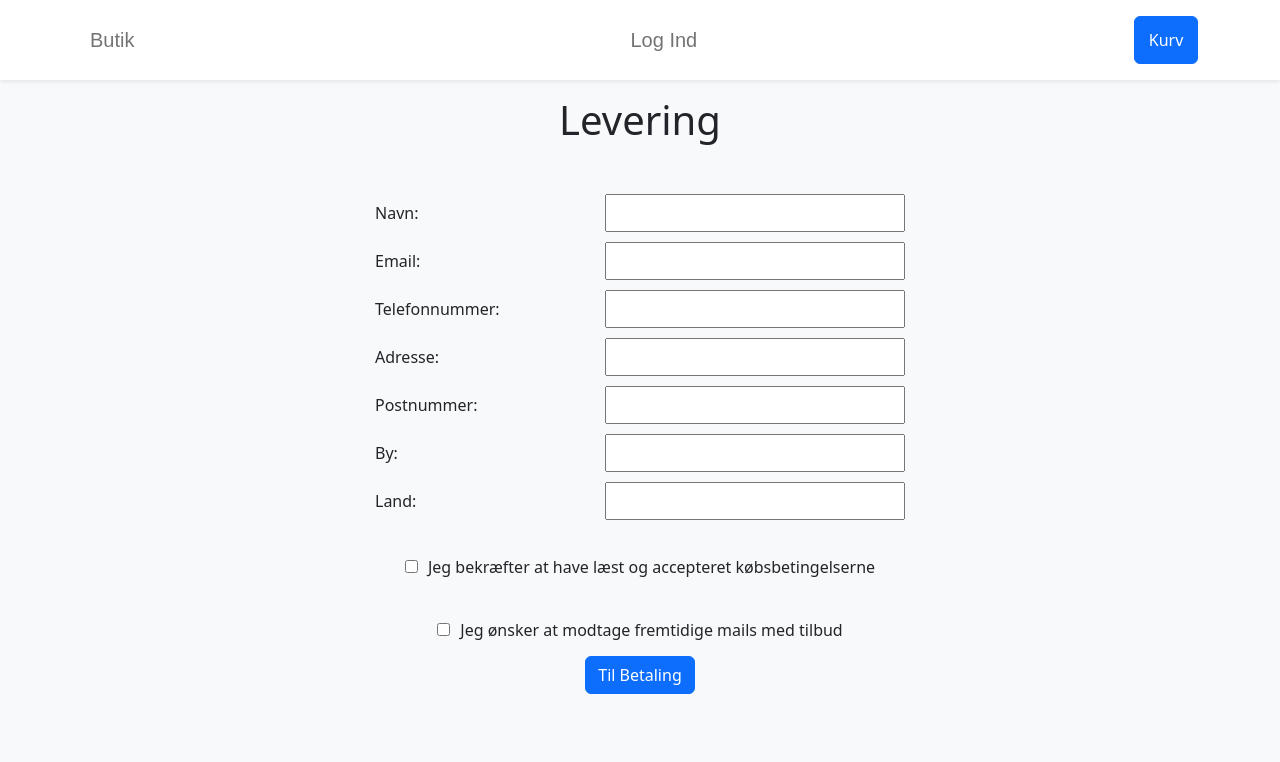
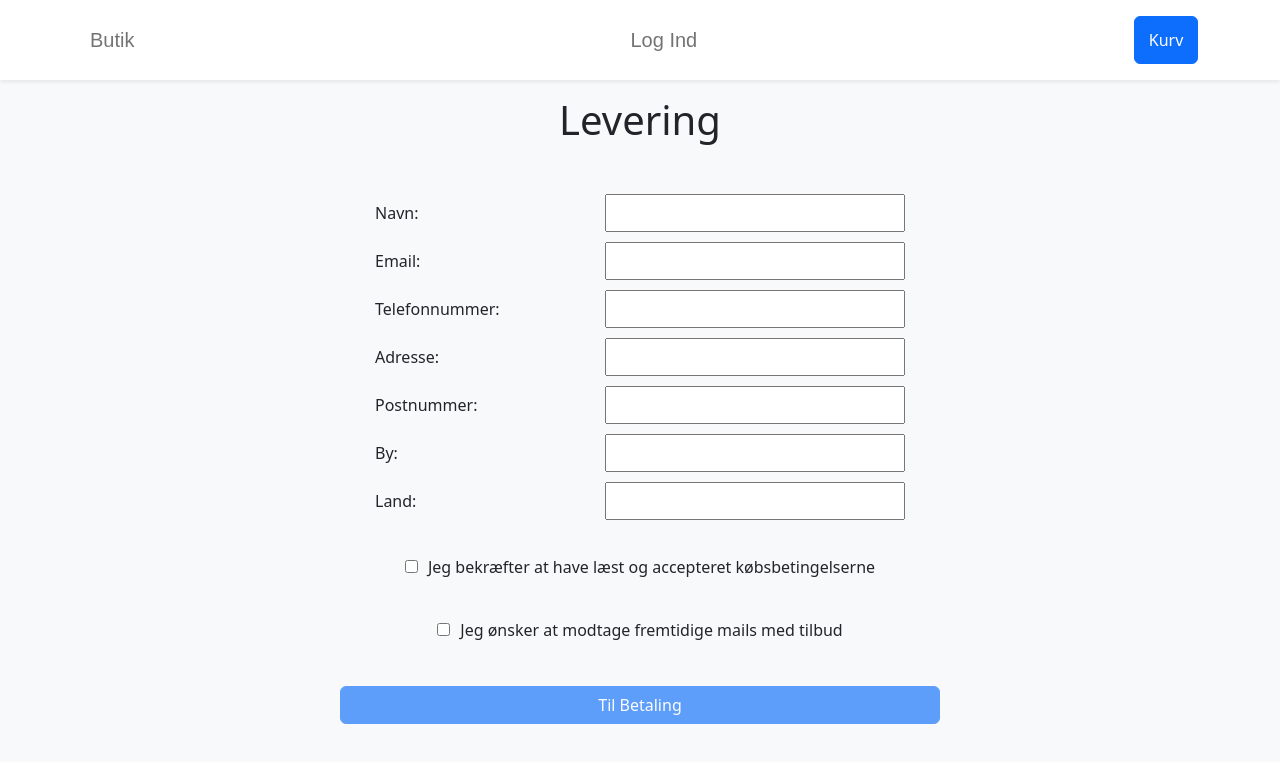
Before and after one commit to oska0281/frontendprojektgruppe7, a React (Vite) app: page /levering in a window 1280 px wide. Shown: the top 762 px of the page. Built offline with nearby package versions, Linux system fonts and the light colour scheme.

Commit message:
fixet knap

```diff
--- a/src/pages/Levering.tsx
+++ b/src/pages/Levering.tsx
@@ -102,7 +102,7 @@ export function Levering() {
           </Button>
         </Link>
       ) : (
-        <Button   variant="primary"  onClick={handleSubmit}>
+        <Button  className="til-betaling-btn-disabled" disabled variant="primary"  onClick={handleSubmit}>
           Til Betaling
         </Button>
       )}
--- a/src/styling/Levering.css
+++ b/src/styling/Levering.css
@@ -32,6 +32,12 @@ text {
   width: 600px;
 }
 
+.til-betaling-btn-disabled {
+  margin-top: 30px;
+  width: 600px;
+  opacity: 0.5;
+}
+
 .inputbox{
   margin-top: 30px;
   margin-bottom: 20px;
```
